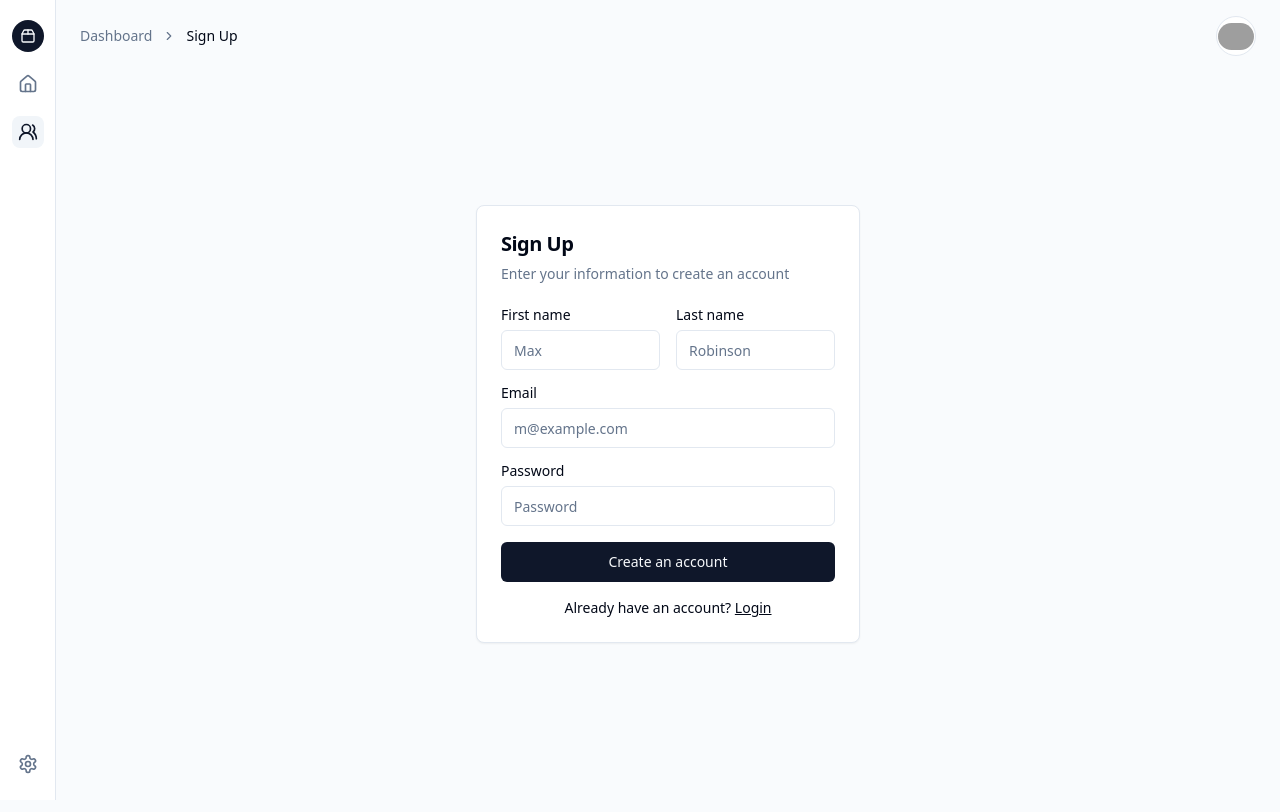
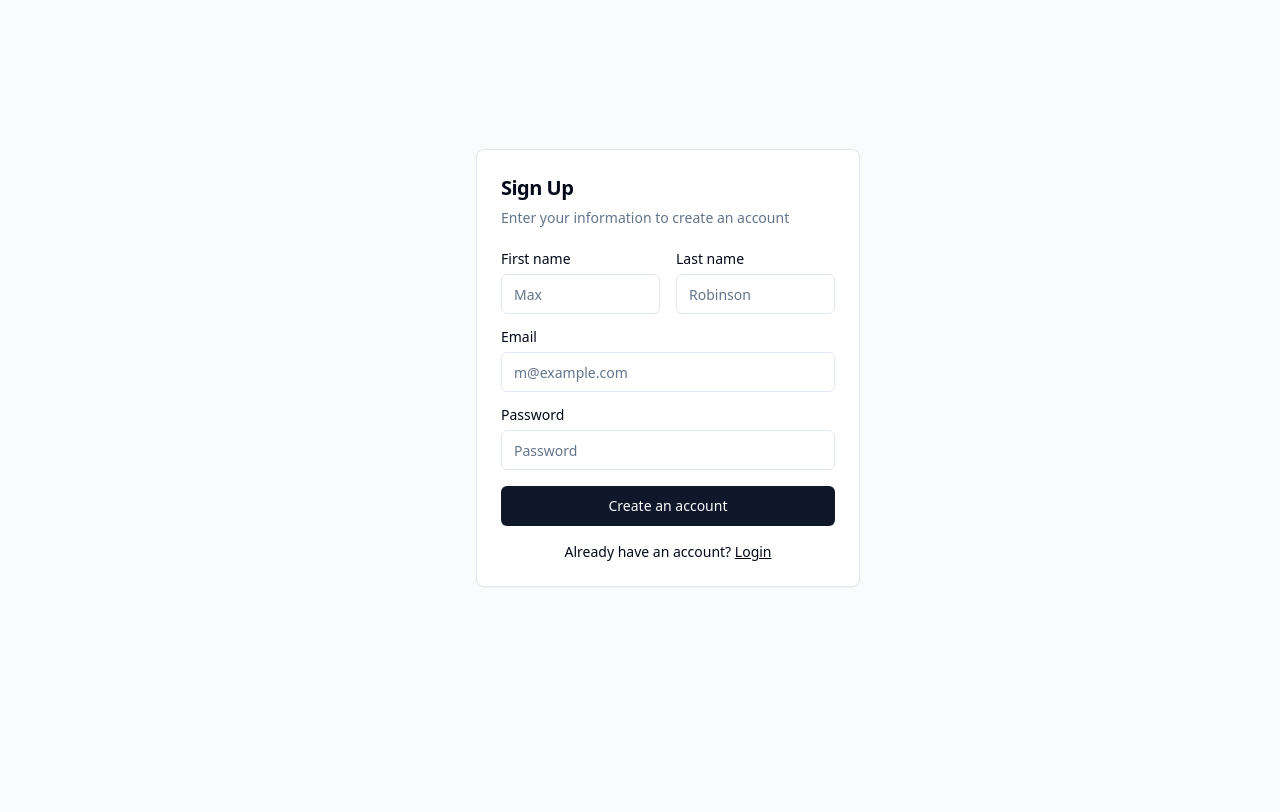
Before and after one commit to raveen200/Hospital-Patient-Management-App-H_Sys-FE, a React (Vite) app: page /signup in a window 1280 px wide. Shown: the top 812 px of the page. Built offline with nearby package versions, Linux system fonts and the light colour scheme; grey boxes are pictures that could not be loaded.

Commit message:
edit navmenus

```diff
--- a/src/layout/index.jsx
+++ b/src/layout/index.jsx
@@ -1,5 +1,5 @@
 import React from "react";
-import { useLocation, Link } from "react-router-dom";
+import { useLocation, Link, useNavigate } from "react-router-dom";
 import {
   Home,
   LineChart,
@@ -30,16 +30,27 @@ import {
 import { Sheet, SheetContent, SheetTrigger } from "@/components/ui/sheet";
 import TooltipCmp from "@/components/ui/tooltip";
 import { ROUTES } from "@/constants/Index";
+import Cookies from "js-cookie";
 
 export const description =
   "a product edit page. The product edit page has a form to edit the product details, stock, product category, product status, and product images. The product edit page has a sidebar navigation and a main content area. The main content area has a form to edit the product details, stock, product category, product status, and product images. The sidebar navigation has links to product details, stock, product category, product status, and product images.";
 
 export const Layout = ({ children }) => {
   const location = useLocation();
+  const navigate = useNavigate();
   const pathnames = location.pathname.split("/").filter((x) => x);
+
+  const handleLogout = () => {
+    Cookies.remove("token");
+    navigate(ROUTES.Login.path);
+  };
+
+  const isLoginPage = location.pathname === "/login";
+  const isRegisterPage = location.pathname === "/signup";
 
   return (
     <div className="flex min-h-screen w-full flex-col bg-muted/40">
+      {!isLoginPage && !isRegisterPage && (
         <aside className="fixed inset-y-0 left-0 z-10 hidden w-14 flex-col border-r bg-background sm:flex">
           <nav className="flex flex-col items-center gap-4 px-2 sm:py-5">
             <Link
@@ -80,7 +91,9 @@ export const Layout = ({ children }) => {
             </TooltipCmp>
           </nav>
         </aside>
+      )}
       <div className="flex flex-col sm:gap-4 sm:py-4 sm:pl-14">
+        {!isLoginPage && !isRegisterPage && (
           <header className="sticky top-0 z-30 flex h-14 items-center gap-4 border-b bg-background px-4 sm:static sm:h-auto sm:border-0 sm:bg-transparent sm:px-6">
             <Sheet>
               <SheetTrigger asChild>
@@ -176,10 +189,13 @@ export const Layout = ({ children }) => {
                 <DropdownMenuItem>Settings</DropdownMenuItem>
                 <DropdownMenuItem>Support</DropdownMenuItem>
                 <DropdownMenuSeparator />
-              <DropdownMenuItem>Logout</DropdownMenuItem>
+                <DropdownMenuItem onClick={handleLogout}>
+                  Logout
+                </DropdownMenuItem>
               </DropdownMenuContent>
             </DropdownMenu>
           </header>
+        )}
         <main className="">{children}</main>
       </div>
     </div>
```
Also changed, not shown: src/pages/SignUp.jsx (+7 -1 lines). Lines whose indentation alone changed are shown as unchanged.
